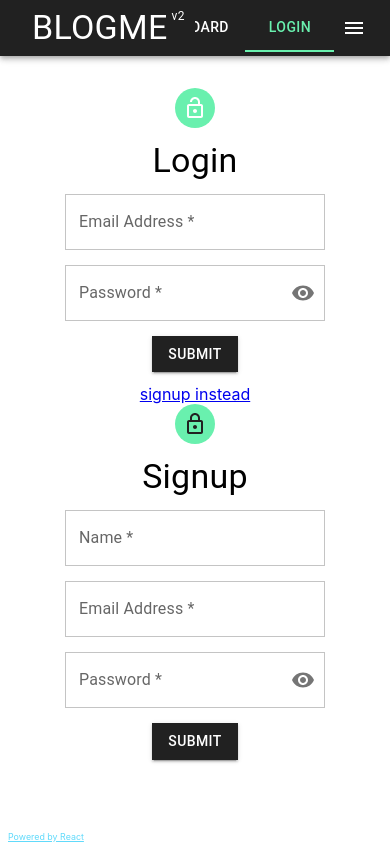
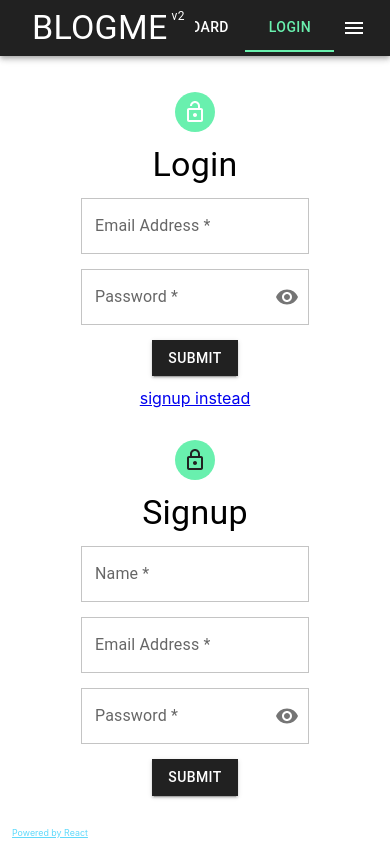
Before and after one commit to yogs0ddhoth/blogme-v2, a React (Create React App) app: page /login in a window 390 px wide. Built offline with nearby package versions, Linux system fonts and the light colour scheme.

Commit message:
tailwind classes modularized

```diff
--- a/src/components/Forms/PostForm/index.tsx
+++ b/src/components/Forms/PostForm/index.tsx
@@ -60,7 +60,7 @@ export default function PostForm({
       >
         {action ? <CardHeader action={action} /> : <></>}
 
-        <CardContent className="flex flex-col gap-3 justify-center">
+        <CardContent className="flexCol gap-3 justify-center">
           <Controller
             name="title"
             control={control}
@@ -100,7 +100,7 @@ export default function PostForm({
           variant="middle"
         />
 
-        <CardActions className="flex flex-row justify-end">
+        <CardActions className="flexRow justify-end">
           <Button
             type="submit"
             variant={darkMode ? 'contained' : 'outlined'}
--- a/src/components/Post/index.tsx
+++ b/src/components/Post/index.tsx
@@ -153,7 +153,7 @@ export default function PostCard({ post, menu, comment }: PostCardProps) {
 
       {post.comments.length ? (
         <Collapse in={expanded} timeout="auto" unmountOnExit>
-          <CardContent className='flex flex-col gap-2'>
+          <CardContent className='flexCol gap-2'>
             {post.comments.map((comment) => (
               <CommentCard
                 key={comment.id}
--- a/src/components/UserAvatar/index.tsx
+++ b/src/components/UserAvatar/index.tsx
@@ -13,7 +13,7 @@ interface UserAvatarProps {
   };
 }
 const UserAvatar = ({ name, color, timestamps }: UserAvatarProps) => (
-  <div className='flex flex-row gap-2 items-center'>
+  <div className='flexRow gap-2 items-center'>
     <Stack>
       <Avatar sx={{ bgcolor: color }} />
       {!timestamps ? <Typography variant='subtitle1'>{name}</Typography> : <></>}
--- a/src/components/layout/Navbar/index.tsx
+++ b/src/components/layout/Navbar/index.tsx
@@ -60,14 +60,14 @@ export default function Navbar({ menu }: NavbarProps) {
       color={!darkMode ? 'primary' : 'secondary'}
     >
       <Toolbar className="">
-        <div className="w-1/2 pl-4 flex flex-row">
+        <div className="w-1/2 pl-4 flexRow">
           <Typography variant="h4">BLOGME</Typography>
           <Typography variant="caption" className="pl-1">
             v2
           </Typography>
         </div>
 
-        <div className="w-1/2 flex flex-row justify-end items-center">
+        <div className="w-1/2 flexRow justify-end items-center">
           <Tabs
             value={value}
             onChange={handleChange}
--- a/src/components/layout/index.tsx
+++ b/src/components/layout/index.tsx
@@ -53,7 +53,7 @@ export default function Layout({ children }: { children: React.ReactNode }) {
         <ThemeProvider theme={theme}>
           <Container
             maxWidth={false}
-            className="h-[100vh] min-w-[100vw] flex flex-col p-0 overflow-x-hidden"
+            className="layout"
             sx={{ bgcolor: 'background.default' }}
           >
             <Navbar
@@ -69,8 +69,12 @@ export default function Layout({ children }: { children: React.ReactNode }) {
                 />
               }
             />
-            <main className="container m-auto">{children}</main>
-            <footer className="mt-auto pl-2">
+
+            <main
+              className='container m-auto'
+            >{children}</main>
+
+            <footer className="mt-auto pl-3 pb-1">
               <a
                 href="https://reactjs.org"
                 target="_blank"
--- a/src/components/login/index.tsx
+++ b/src/components/login/index.tsx
@@ -29,7 +29,7 @@ export default function LoginForm() {
   const [showPassword, setShowPassword] = React.useState(false);
 
   return (
-    <div className="container flex flex-col gap-3 justify-center items-center">
+    <div className="userAuth">
       <Avatar className="bg-[#69f0ae]">
         <LockOpenOutlinedIcon />
       </Avatar>
@@ -38,7 +38,7 @@ export default function LoginForm() {
       </Typography>
 
       <form
-        className="flex flex-col gap-3 w-full items-center"
+        className="authForm"
         onSubmit={handleSubmit((data) =>
           useLogin.mutate(data, {
             onSuccess: ({ data }) => {
@@ -56,7 +56,7 @@ export default function LoginForm() {
           control={control}
           render={({ field }) => (
             <FormControl
-              className="email w-2/3 sm:w-1/2 lg:w-[40%] xl:w-1/3"
+              className="email authField"
               error={errors.email?.message !== undefined}
             >
               <InputLabel htmlFor="email">Email Address *</InputLabel>
@@ -82,7 +82,7 @@ export default function LoginForm() {
           control={control}
           render={({ field }) => (
             <FormControl
-              className="password w-2/3 sm:w-1/2 lg:w-[40%] xl:w-1/3"
+              className="password authField"
               error={errors.password?.message !== undefined}
             >
               <InputLabel htmlFor="password">Password *</InputLabel>
--- a/src/components/signup/index.tsx
+++ b/src/components/signup/index.tsx
@@ -30,7 +30,7 @@ export default function SignupForm() {
   const [showPassword, setShowPassword] = React.useState(false);
 
   return (
-    <div className="container flex flex-col gap-3 justify-center items-center">
+    <div className="userAuth">
       <Avatar className="bg-[#69f0ae]">
         <LockOutlinedIcon className="text-[#212121]" />
       </Avatar>
@@ -38,7 +38,7 @@ export default function SignupForm() {
         Signup
       </Typography>
       <form
-        className="flex flex-col gap-3 w-full items-center"
+        className="authForm"
         onSubmit={handleSubmit((data) =>
           useSignup.mutate(data, {
             onSuccess: ({ data }) =>
@@ -54,7 +54,7 @@ export default function SignupForm() {
           control={control}
           render={({ field }) => (
             <FormControl
-              className="name w-2/3 sm:w-1/2 lg:w-[40%] xl:w-1/3"
+              className="name authField"
               error={errors.name?.message !== undefined}
             >
               <InputLabel htmlFor="name">Name *</InputLabel>
@@ -70,7 +70,7 @@ export default function SignupForm() {
           control={control}
           render={({ field }) => (
             <FormControl
-              className="email w-2/3 sm:w-1/2 lg:w-[40%] xl:w-1/3"
+              className="email authField"
               error={errors.email?.message !== undefined}
             >
               <InputLabel htmlFor="email">Email Address *</InputLabel>
@@ -96,7 +96,7 @@ export default function SignupForm() {
           control={control}
           render={({ field }) => (
             <FormControl
-              className="password w-2/3 sm:w-1/2 lg:w-[40%] xl:w-1/3"
+              className="password authField"
               error={errors.password?.message !== undefined}
             >
               <InputLabel htmlFor="password">Password *</InputLabel>
--- a/src/index.css
+++ b/src/index.css
@@ -29,6 +29,7 @@
     flex-direction: column;
   }
 }
+
 @layer components {
   .loader {
     @apply w-[35px] h-[35px] border-[5px]
@@ -40,4 +41,40 @@
     translate-x-[-50%] translate-y-[-50%]
     shadow-md;
   }
+
+  .layout {
+    @apply h-[100vh] min-w-[100vw]
+    p-0 overflow-x-hidden
+    flexCol;
+  }
+  .page {
+    @apply p-6 gap-5
+    flexCol text-center;
+  }
+
+  .flexCol {
+    @apply flex flex-col;
+  }
+  .flexRow {
+    @apply flex flex-row;
+  }
+
+  .gridCols-12 {
+    @apply grid grid-cols-12;
+  }
+
+  .authFlow {
+    @apply flexCol items-center gap-3;
+  }
+  .userAuth {
+    @apply pt-3
+    authFlow justify-center;
+  }
+  .authForm {
+    @apply w-full
+    authFlow;
+  }
+  .authField {
+    @apply w-2/3 sm:w-1/2 lg:w-[40%] xl:w-1/3;
+  }
 }
--- a/src/pages/Dashboard.tsx
+++ b/src/pages/Dashboard.tsx
@@ -30,8 +30,8 @@ export default function Dashboard() {
   return (
     <div
       className="
-        min-h-full box-content text-center
-        flex flex-col justify-start lg:grid lg:grid-cols-12 gap-2
+        page
+        lg:gridCols-12
       "
     >
       <div className="lg:col-span-12">
@@ -40,14 +40,14 @@ export default function Dashboard() {
         </Card>
       </div>
 
-      <div className="lg:col-span-6 flex flex-col gap-6">
+      <div className="lg:col-span-6 flexCol gap-6">
         <Card>
           <Typography>Create a New Post:</Typography>
         </Card>
         <PostForm mutation={useCreatePost} />
       </div>
 
-      <div className="lg:col-span-6 flex flex-col gap-3">
+      <div className="lg:col-span-6 flexCol gap-3">
         <Card>
           <Typography>Posts:</Typography>
         </Card>
--- a/src/pages/Home.tsx
+++ b/src/pages/Home.tsx
@@ -16,7 +16,7 @@ export default function Home() {
 
   // TODO: create loading spinner modal for refetching
   return (
-    <div className="my-6 px-5 box-content text-center min-h-full flex flex-col gap-5">
+    <div className="page">
       {data.data.map((post: Post) => (
         <PostCard key={post.id} post={post} />
       ))}
--- a/src/pages/Login.tsx
+++ b/src/pages/Login.tsx
@@ -3,9 +3,9 @@ import SignupForm from '../components/signup';
 
 export default function Login() {
   return (
-    <>
+    <div className="page">
       <LoginForm />
       <SignupForm />
-    </>
+    </div>
   );
 }
```
